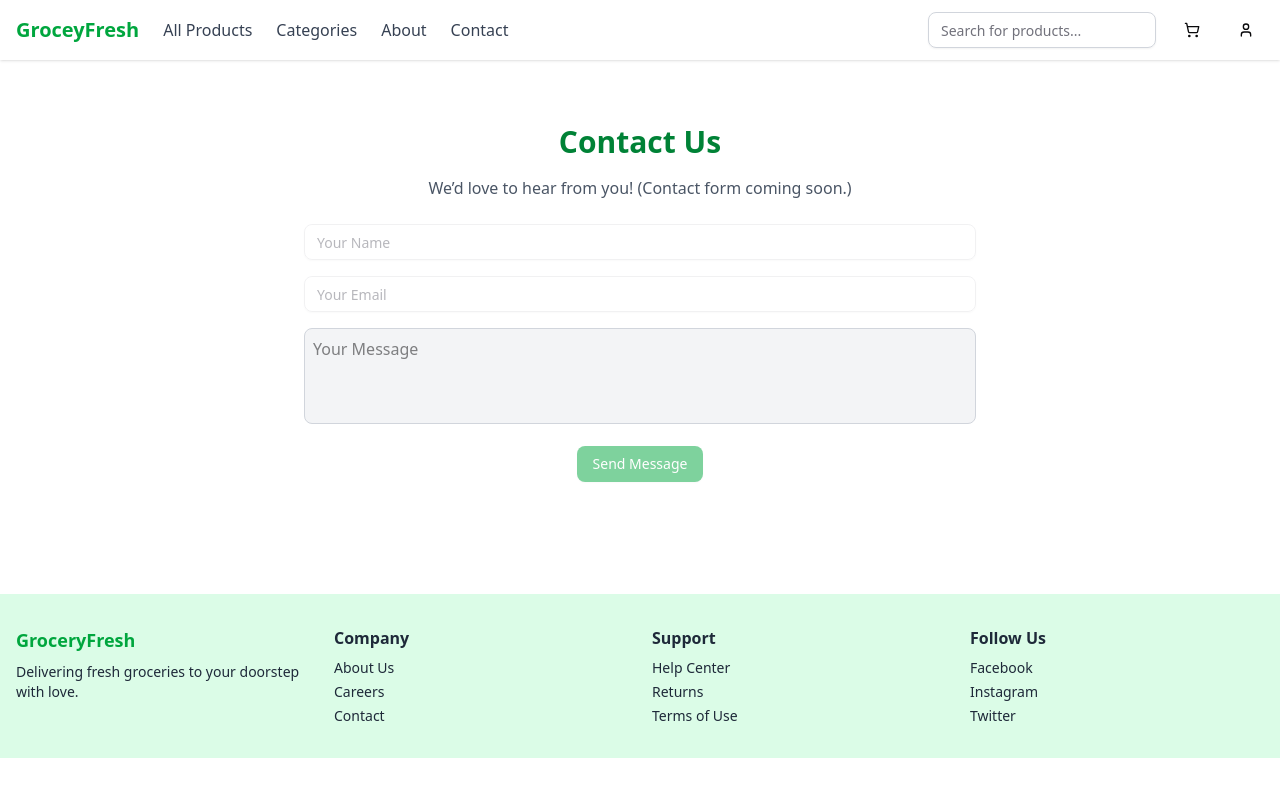
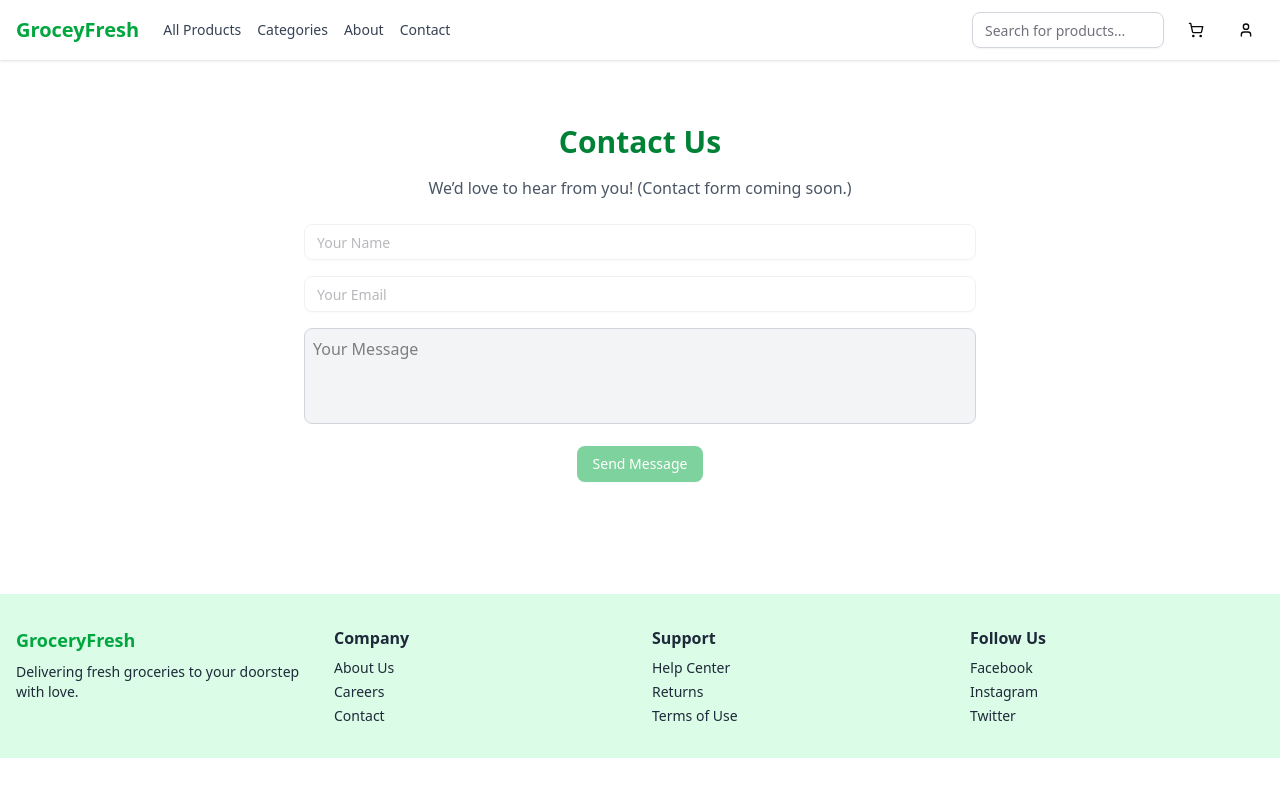
Before and after one commit to amJayem/ecommerce-web, a Next.js app: page /contact in a window 1280 px wide. Shown: the top 796 px of the page. Built offline with nearby package versions, Linux system fonts and the light colour scheme.

Commit message:
chore: improved Navbar with smaller, modern nav links and balanced layout

```diff
--- a/src/app/contact/page.tsx
+++ b/src/app/contact/page.tsx
@@ -1,3 +1,4 @@
+'use client'
 // Contact page placeholder with modern UX
 import { Button } from '@/components/ui/button';
 import { Input } from '@/components/ui/input';
--- a/src/components/navbar.tsx
+++ b/src/components/navbar.tsx
@@ -25,20 +25,20 @@ export function Navbar() {
         </Link>
 
         {/* Center: Nav Items */}
-        <nav className='hidden md:flex flex-1 mx-6 gap-6 items-center'>
-          <Link href='/products' className='text-gray-700 hover:text-green-700 font-medium'>All Products</Link>
-          <Link href='/products/categories' className='text-gray-700 hover:text-green-700 font-medium'>Categories</Link>
-          <Link href='/about' className='text-gray-700 hover:text-green-700 font-medium'>About</Link>
-          <Link href='/contact' className='text-gray-700 hover:text-green-700 font-medium'>Contact</Link>
+        <nav className='hidden md:flex flex-1 mx-6 gap-4 items-center'>
+          <Link href='/products' className='text-gray-700 hover:text-green-700 font-medium text-sm transition-colors'>All Products</Link>
+          <Link href='/products/categories' className='text-gray-700 hover:text-green-700 font-medium text-sm transition-colors'>Categories</Link>
+          <Link href='/about' className='text-gray-700 hover:text-green-700 font-medium text-sm transition-colors'>About</Link>
+          <Link href='/contact' className='text-gray-700 hover:text-green-700 font-medium text-sm transition-colors'>Contact</Link>
         </nav>
 
         {/* Right: Search and Icons */}
-        <div className='flex items-center gap-4'>
-          <div className='hidden md:block'>
+        <div className='flex items-center gap-3'>
+          <div className='hidden md:block w-48'>
             <Input
               type='text'
               placeholder='Search for products...'
-              className='rounded-md border-gray-300 focus-visible:ring-0 focus-visible:ring-offset-0'
+              className='rounded-md border-gray-300 focus-visible:ring-0 focus-visible:ring-offset-0 text-sm'
             />
           </div>
           <Button
```
